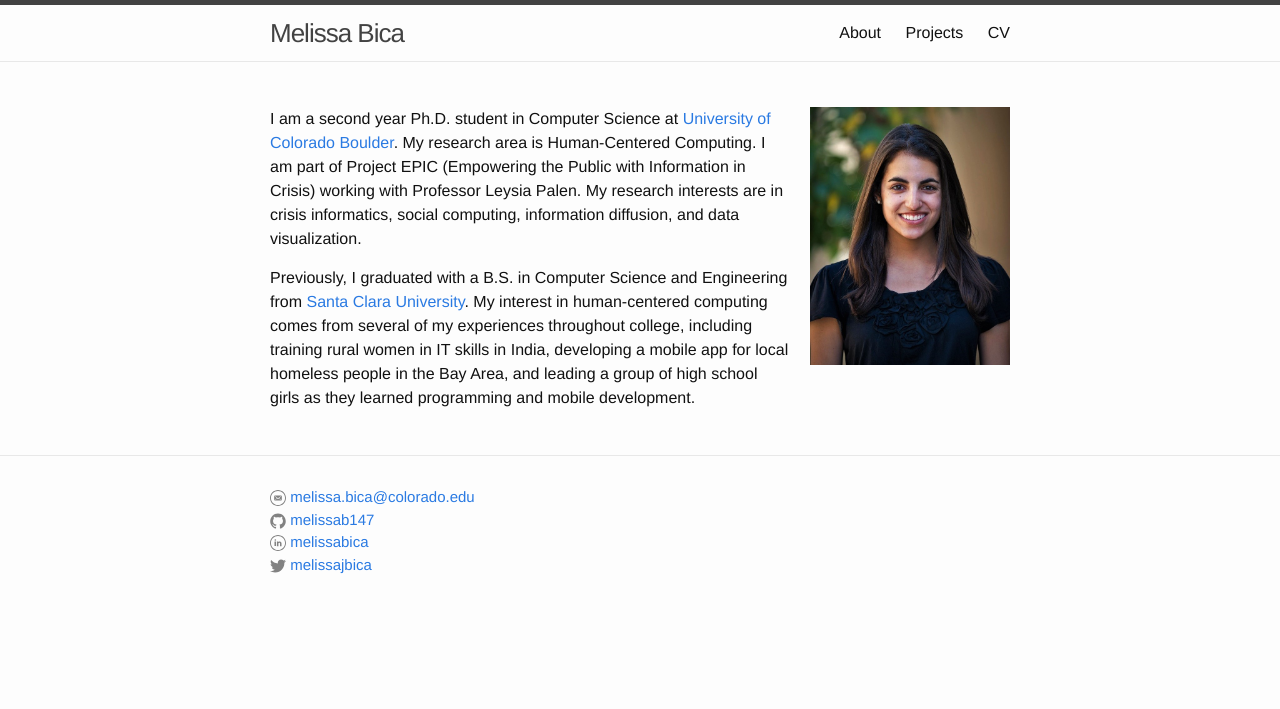
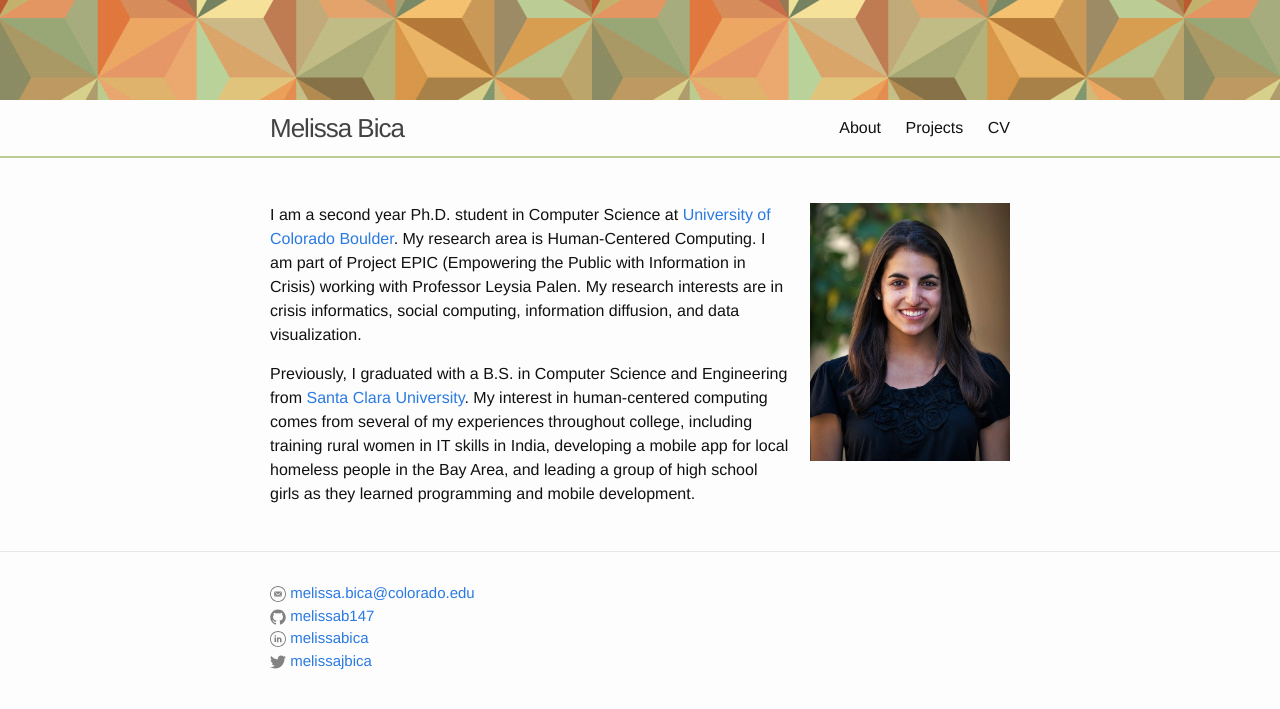
Before and after one commit to melissabica/melissabica.github.io, a Jekyll site: the page built from index.md, in a window 1280 px wide. Shown: the top 709 px of the page. Built offline with Jekyll 4.4.1, drawn with Linux system fonts in a browser that asks for light colours.

Commit message:
Changed top border

```diff
--- a/_includes/header.html
+++ b/_includes/header.html
@@ -1,5 +1,6 @@
 <header class="site-header">
 
+  <div class="border"></div>
   <div class="wrapper">
 
     <a class="site-title" href="{{ site.baseurl }}/">{{ site.title }}</a>
@@ -22,6 +23,8 @@
       </div>
     </nav>
 
+
+
   </div>
 
 </header>
--- a/_sass/_layout.scss
+++ b/_sass/_layout.scss
@@ -2,8 +2,9 @@
  * Site header
  */
 .site-header {
-    border-top: 5px solid $grey-color-dark;
-    border-bottom: 1px solid $grey-color-light;
+    //border-top: 5px solid $grey-color-dark;
+    //border-bottom: 1px solid $grey-color-light;
+    border-bottom: 2px solid $purple-color;
     min-height: 56px;
 
     // Positioning context for the mobile navigation icon
--- a/css/main.scss
+++ b/css/main.scss
@@ -20,6 +20,8 @@ $brand-color:      #2a7ae2;
 $grey-color:       #828282;
 $grey-color-light: lighten($grey-color, 40%);
 $grey-color-dark:  darken($grey-color, 25%);
+
+$purple-color:		#bbcc95;
 
 // Width of the content area
 $content-width:    800px;
--- a/css/styles.css
+++ b/css/styles.css
@@ -3,3 +3,9 @@
 	margin-left: 20px;
 	margin-bottom: 20px;
 }
+
+.border {
+    background-image: url("../assets/border2.jpg");
+    background-repeat: repeat-x;
+    height: 100px;
+}
```
Also changed, not shown: assets/border2.jpg (added).
